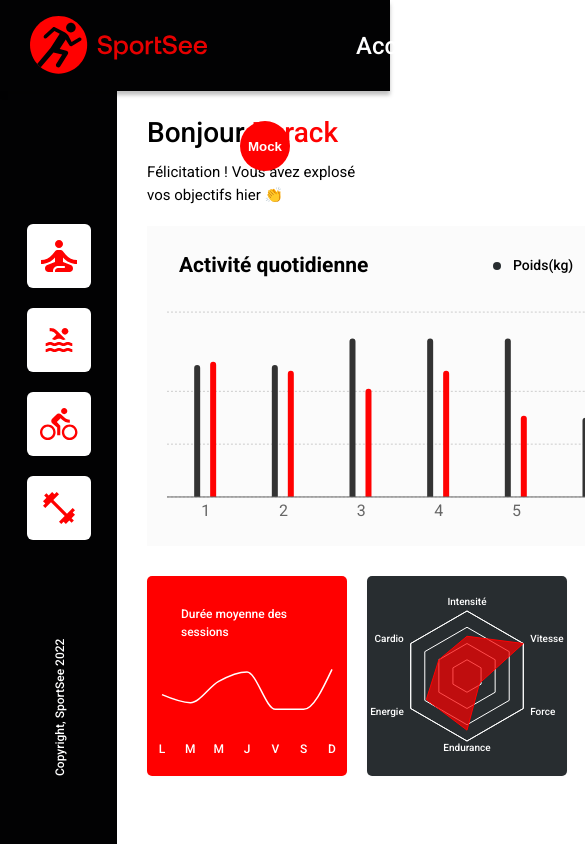
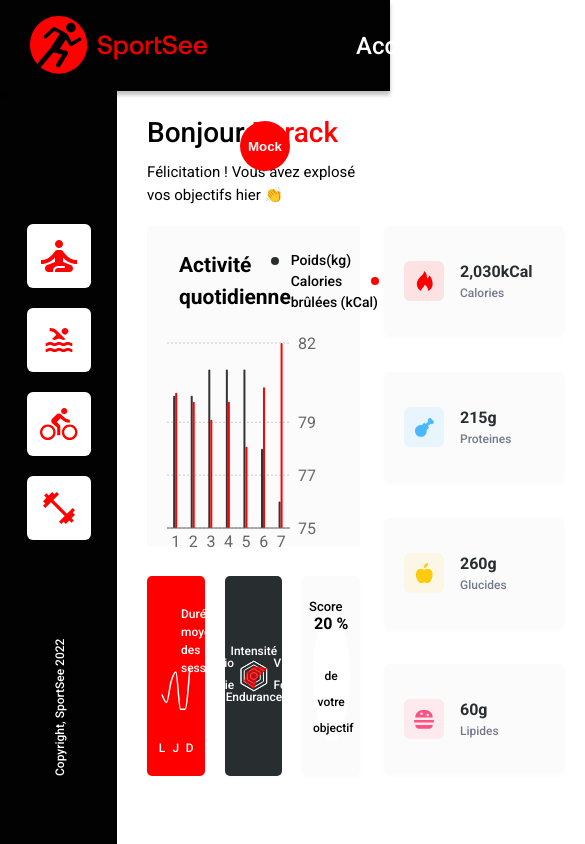
Before and after one commit to Nabil-Y/Nabil_Yassine_12_22052022, a React (Vite) app: page /user/12 in a window 390 px wide. Shown: the top 844 px of the page, 585 px wide, since content can reach past the window. Built offline with nearby package versions, Linux system fonts and the light colour scheme.

Commit message:
Downgrade to React 17.0.2 to fix Recharts  responsiveness

```diff
--- a/package.json
+++ b/package.json
@@ -10,8 +10,9 @@
   },
   "dependencies": {
     "axios": "^0.27.2",
-    "react": "^18.0.0",
-    "react-dom": "^18.0.0",
+    "react": "^17.0.2",
+    "react-dom": "^17.0.2",
+    "react-resize-detector": "^7.1.1",
     "react-router-dom": "^6.3.0",
     "recharts": "^2.1.10",
     "typedoc": "^0.22.15"
--- a/src/components/Dashboard/Dashboard.module.css
+++ b/src/components/Dashboard/Dashboard.module.css
@@ -1,12 +1,11 @@
 .dashboard {
   display: flex;
-  width: 100%;
-
   padding-top: 77px;
 }
 
 .dashboard-left {
-  width: min(835px, 100%);
+  width: 100%;
+  max-width: 835px;
   margin-right: 31px;
 }
 
@@ -15,10 +14,12 @@
   margin-top: 30px;
 }
 
-.bottom-chart {
+.bottom-chart,
+.bottom-chart svg {
   position: relative;
   height: 263px;
-  width: 258px;
+  width: 100%;
+  max-width: 258px;
   margin-right: 30px;
 }
 
@@ -44,13 +45,14 @@
     padding-top: 20px;
   }
   .dashboard-left {
-    width: 640px;
-    height: 280px;
+    max-width: 640px;
     margin-right: 24px;
   }
-  .bottom-chart {
+
+  .bottom-chart,
+  .bottom-chart svg {
     height: 200px;
-    width: 200px;
+    max-width: 200px;
     margin-right: 20px;
   }
 }
--- a/src/components/Dashboard/NutritionInfo/NutritionInfo.module.css
+++ b/src/components/Dashboard/NutritionInfo/NutritionInfo.module.css
@@ -1,4 +1,3 @@
 .nutrition__info {
-  height: 100%;
-  width: min(258px, 100%);
+  width: min(258px, 30%);
 }
--- a/src/components/Dashboard/charts/MainChart.tsx
+++ b/src/components/Dashboard/charts/MainChart.tsx
@@ -35,9 +35,8 @@ const MainChart = (): ReactElement => {
           <span className={styles.calories}>{"Calories brûlées (kCal)"}</span>
         </div>
       </section>
-      <ResponsiveContainer width="99%" height="100%">
+      <ResponsiveContainer width="100%">
         <BarChart
-          width={window.screen.width}
           data={formattedData}
           barGap={10}
           barCategoryGap="35%"
--- a/src/components/Dashboard/charts/RadialChart.tsx
+++ b/src/components/Dashboard/charts/RadialChart.tsx
@@ -28,8 +28,8 @@ const RadialChart = (): ReactElement => {
             dataKey="value"
             nameKey="name"
             fill="#FF0000"
-            innerRadius={window.innerWidth > 1400 ? 80 : 62}
-            outerRadius={window.innerWidth > 1400 ? 90 : 72}
+            innerRadius="65%"
+            outerRadius="75%"
             startAngle={90}
             endAngle={userScore ? 90 + userScore * 360 : 0}
             cornerRadius="50%"
--- a/src/components/Dashboard/charts/SpiderChart.tsx
+++ b/src/components/Dashboard/charts/SpiderChart.tsx
@@ -27,11 +27,8 @@ const SpiderChart = (): ReactElement => {
   });
 
   return (
-    <ResponsiveContainer width="100%" height="100%">
-      <RadarChart
-        outerRadius={window.innerWidth > 1400 ? 90 : 65}
-        data={formattedData?.reverse()}
-      >
+    <ResponsiveContainer width="100%">
+      <RadarChart outerRadius="62%" data={formattedData?.reverse()}>
         <PolarGrid radialLines={false} stroke="#FFFFFF" />
         <PolarAngleAxis
           dy={2}
@@ -39,7 +36,7 @@ const SpiderChart = (): ReactElement => {
           stroke="#FFFFFF"
           tickLine={false}
           tick={{
-            fontSize: window.innerWidth > 1400 ? 12 : 10,
+            fontSize: 12,
             fontWeight: 500,
           }}
         />
--- a/src/index.css
+++ b/src/index.css
@@ -56,6 +56,7 @@ button {
 
 main {
   position: relative;
+  width: calc(100vw - 117px);
   height: calc(100vh - 91px);
   margin-left: 117px;
   padding: 68px 90px 86px 107px;
```
Also changed, not shown: src/main.tsx (+4 -3 lines), 1 other file (tests, documents, lock files or other folders).
